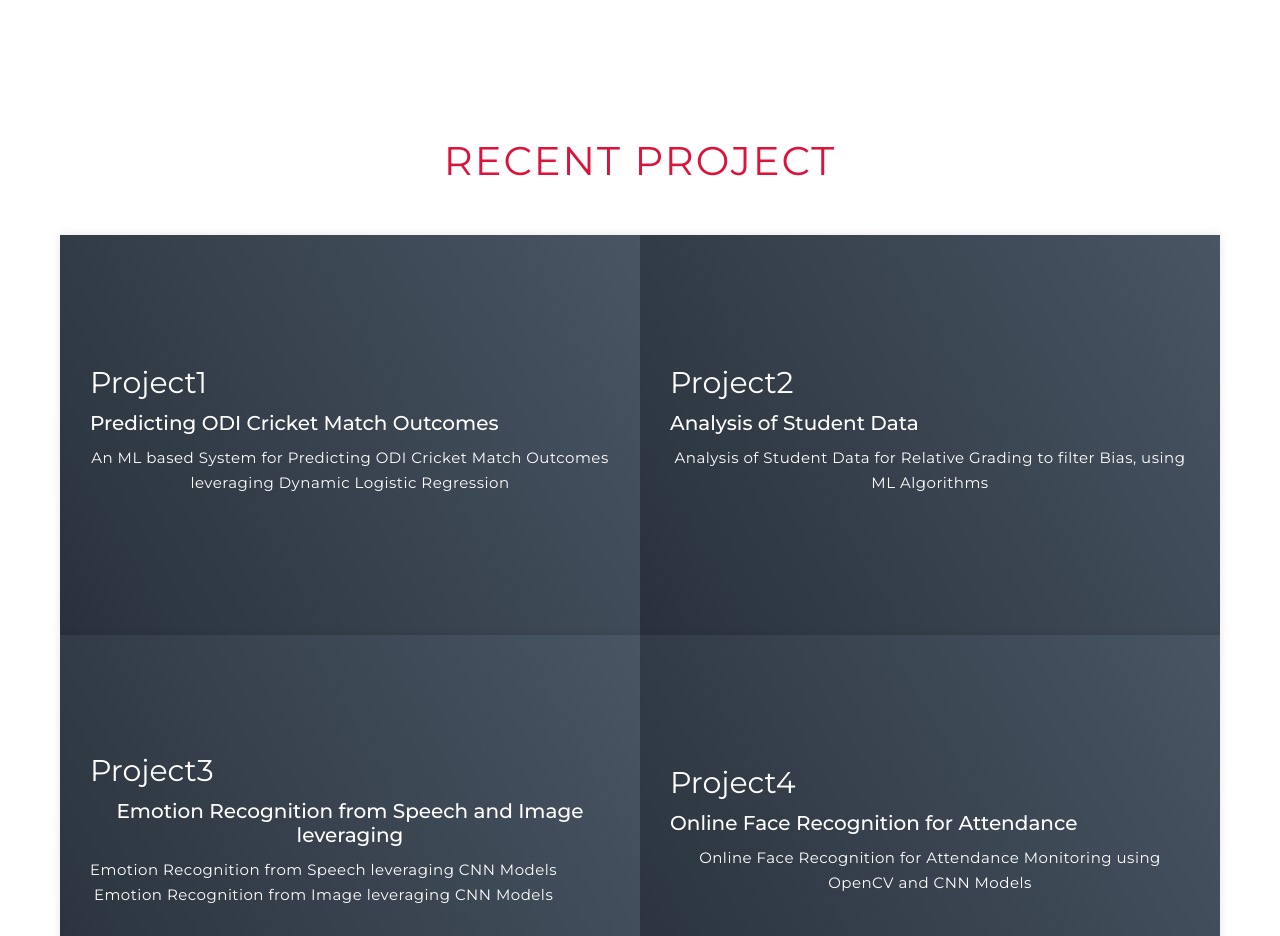
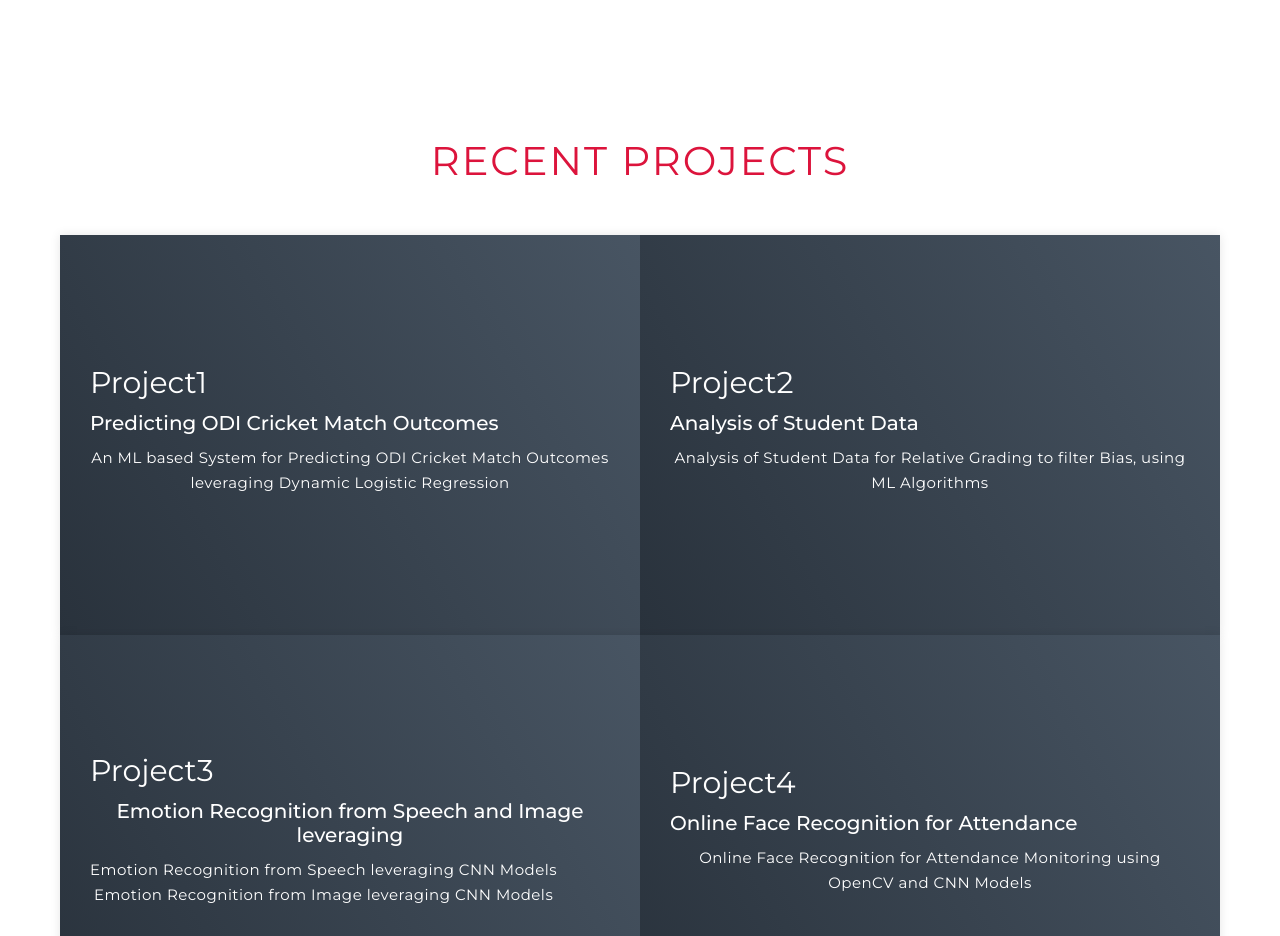
Before and after one commit to NITHINREDDY3T/Raja_Portfolio_Website, a plain HTML site: page index.html in a window 1280 px wide. Shown: the part 5600-6536 px from the top of the page. Drawn offline with Linux system fonts and the light colour scheme.

Commit message:
Update index.html

```diff
--- a/index.html
+++ b/index.html
@@ -232,7 +232,7 @@
     <section id="project">
         <div class="projects container">
             <div class="project_header">
-                <h1 class="section_title" >Recent&nbsp;<span>project</span></h1>
+                <h1 class="section_title" >Recent&nbsp;<span>projects</span></h1>
             </div>
             <div class="all_project">
                 <div class="pro_items">
```
